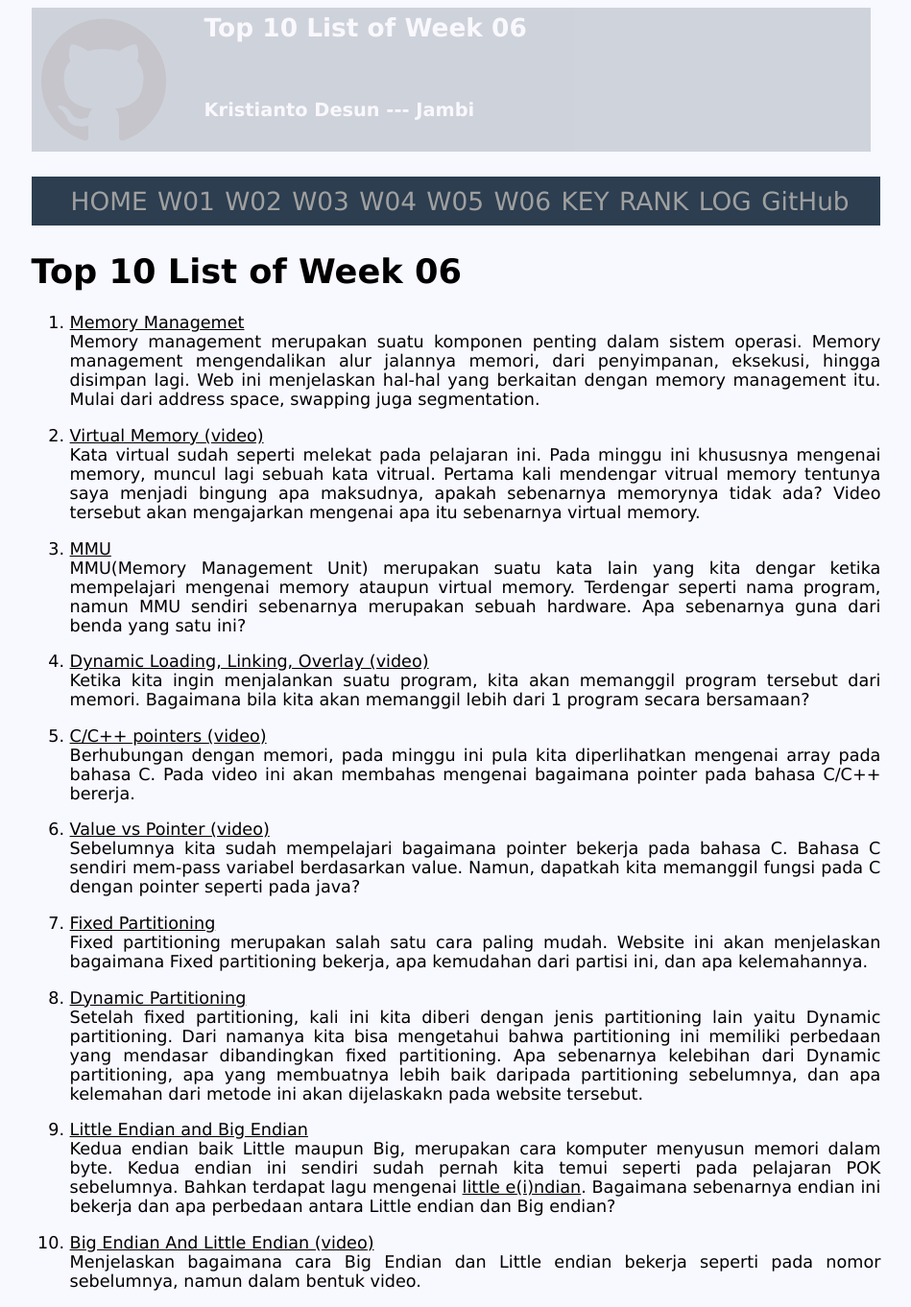
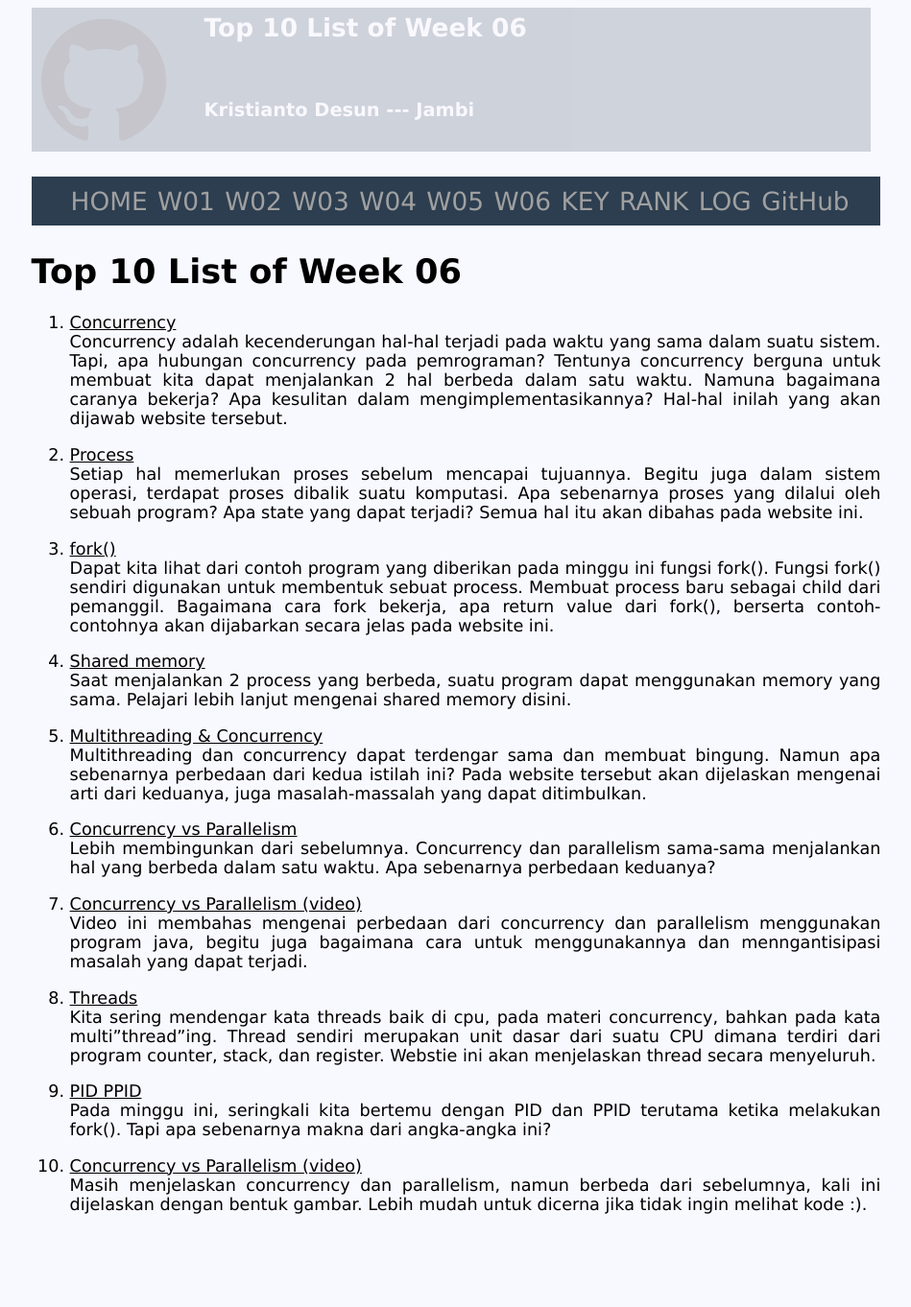
Before and after one commit to KristiantoD/os211, a Jekyll site: the page built from w06.md, in a window 1280 px wide. Shown: the whole page at 96% size, without its empty margins (165-1114 px from the left). Built offline with Jekyll 4.4.1, drawn with Linux system fonts in a browser that asks for light colours; our own code applies the rules of GitHub Pages for plain Markdown files; after the commit the page ends 1282 px from its top, so only the background shows below that.

Commit message:
log, w06

```diff
--- a/w06.md
+++ b/w06.md
@@ -5,46 +5,32 @@ permalink: /W06/
 
 # Top 10 List of Week 06
 
-1. [Memory Managemet](https://www.tutorialspoint.com/Memory-Management)<br>
-Memory management merupakan suatu komponen penting dalam sistem operasi.
-Memory management mengendalikan alur jalannya memori, dari penyimpanan, eksekusi, hingga disimpan lagi.
-Web ini menjelaskan hal-hal yang berkaitan dengan memory management itu. Mulai dari address space, swapping juga segmentation.
+1. [Concurrency](https://sceweb.uhcl.edu/helm/RationalUnifiedProcess/process/workflow/ana_desi/co_cncry.htm)<br>
+Concurrency adalah kecenderungan hal-hal terjadi pada waktu yang sama dalam suatu sistem. Tapi, apa hubungan concurrency pada pemrograman? Tentunya concurrency berguna untuk membuat kita dapat menjalankan 2 hal berbeda dalam satu waktu. Namuna bagaimana caranya bekerja? Apa kesulitan dalam mengimplementasikannya? Hal-hal inilah yang akan dijawab website tersebut.
 
-2. [Virtual Memory (video)](https://www.youtube.com/watch?v=2quKyPnUShQ)<br>
-Kata virtual sudah seperti melekat pada pelajaran ini.
-Pada minggu ini khususnya mengenai memory, muncul lagi sebuah kata vitrual.
-Pertama kali mendengar vitrual memory tentunya saya menjadi bingung apa maksudnya, apakah sebenarnya memorynya tidak ada?
-Video tersebut akan mengajarkan mengenai apa itu sebenarnya virtual memory.
+2. [Process](https://www.studytonight.com/operating-system/operating-system-processes)<br>
+Setiap hal memerlukan proses sebelum mencapai tujuannya. Begitu juga dalam sistem operasi, terdapat proses dibalik suatu komputasi. Apa sebenarnya proses yang dilalui oleh sebuah program? Apa state yang dapat terjadi? Semua hal itu akan dibahas pada website ini.
 
-3. [MMU](https://www.techopedia.com/definition/4768/memory-management-unit-mmu)<br>
-MMU(Memory Management Unit) merupakan suatu kata lain yang kita dengar ketika mempelajari mengenai memory ataupun virtual memory.
-Terdengar seperti nama program, namun MMU sendiri sebenarnya merupakan sebuah hardware. Apa sebenarnya guna dari benda yang satu ini?
+3. [fork()](https://www.csl.mtu.edu/cs4411.ck/www/NOTES/process/fork/create.html)<br>
+Dapat kita lihat dari contoh program yang diberikan pada minggu ini fungsi fork(). Fungsi fork() sendiri digunakan untuk membentuk sebuat process. Membuat process baru sebagai child dari pemanggil. Bagaimana cara fork bekerja, apa return value dari fork(), berserta contoh-contohnya akan dijabarkan secara jelas pada website ini.
 
-4. [Dynamic Loading, Linking, Overlay (video)](https://www.youtube.com/watch?v=lWVQsld8hMI)<br>
-Ketika kita ingin menjalankan suatu program, kita akan memanggil program tersebut dari memori. Bagaimana bila kita akan memanggil lebih dari 1 program secara bersamaan?
+4. [Shared memory](https://www.csl.mtu.edu/cs4411.ck/www/NOTES/process/shm/what-is-shm.html)<br>
+Saat menjalankan 2 process yang berbeda, suatu program dapat menggunakan memory yang sama. Pelajari lebih lanjut mengenai shared memory disini.
 
-5. [C/C++ pointers (video)](https://www.youtube.com/watch?v=h-HBipu_1P0)<br>
-Berhubungan dengan memori, pada minggu ini pula kita diperlihatkan mengenai array pada bahasa C.
-Pada video ini akan membahas mengenai bagaimana pointer pada bahasa C/C++ bererja.
+5. [Multithreading & Concurrency](https://www.educative.io/blog/multithreading-and-concurrency-fundamentals)<br>
+Multithreading dan concurrency dapat terdengar sama dan membuat bingung. Namun apa sebenarnya perbedaan dari kedua istilah ini? Pada website tersebut akan dijelaskan mengenai arti dari keduanya, juga masalah-massalah yang dapat ditimbulkan.
 
-6. [Value vs Pointer (video)](https://www.youtube.com/watch?v=6vifTIRn02g)<br>
-Sebelumnya kita sudah mempelajari bagaimana pointer bekerja pada bahasa C.
-Bahasa C sendiri mem-pass variabel berdasarkan value.
-Namun, dapatkah kita memanggil fungsi pada C dengan pointer seperti pada java?
+6. [Concurrency vs Parallelism](https://medium.com/@itIsMadhavan/concurrency-vs-parallelism-a-brief-review-b337c8dac350)<br>
+Lebih membingunkan dari sebelumnya. Concurrency dan parallelism sama-sama menjalankan hal yang berbeda dalam satu waktu. Apa sebenarnya perbedaan keduanya?
 
-7. [Fixed Partitioning](https://www.javatpoint.com/os-fixed-partitioning)<br>
-Fixed partitioning merupakan salah satu cara paling mudah. Website ini akan menjelaskan bagaimana Fixed partitioning bekerja, apa kemudahan dari partisi ini, dan apa kelemahannya.
+7. [Concurrency vs Parallelism (video)](https://www.youtube.com/watch?v=FChZP09Ba4E)<br>
+Video ini membahas mengenai perbedaan dari concurrency dan parallelism menggunakan program java, begitu juga bagaimana cara untuk menggunakannya dan menngantisipasi masalah yang dapat terjadi.
 
-8. [Dynamic Partitioning](https://www.javatpoint.com/os-dynamic-partitioning)<br>
-Setelah fixed partitioning, kali ini kita diberi dengan jenis partitioning lain yaitu Dynamic partitioning.
-Dari namanya kita bisa mengetahui bahwa partitioning ini memiliki perbedaan yang mendasar dibandingkan fixed partitioning.
-Apa sebenarnya kelebihan dari Dynamic partitioning, apa yang membuatnya lebih baik daripada partitioning sebelumnya, dan apa kelemahan dari metode ini akan dijelaskakn pada website tersebut.
+8. [Threads](https://www.cs.uic.edu/~jbell/CourseNotes/OperatingSystems/4_Threads.html)<br>
+Kita sering mendengar kata threads baik di cpu, pada materi concurrency, bahkan pada kata multi"thread"ing. Thread sendiri merupakan unit dasar dari suatu CPU dimana terdiri dari program counter, stack, dan register. Webstie ini akan menjelaskan thread secara menyeluruh.
 
-9. [Little Endian and Big Endian](https://www.section.io/engineering-education/what-is-little-endian-and-big-endian/)<br>
-Kedua endian baik Little maupun Big, merupakan cara komputer menyusun memori dalam byte.
-Kedua endian ini sendiri sudah pernah kita temui seperti pada pelajaran POK sebelumnya.
-Bahkan terdapat lagu mengenai [little e(i)ndian](https://www.youtube.com/watch?v=k0SkWCCWrF8).
-Bagaimana sebenarnya endian ini bekerja dan apa perbedaan antara Little endian dan Big endian?
+9. [PID PPID](https://delightlylinux.wordpress.com/2012/06/25/what-is-pid-and-ppid/)<br>
+Pada minggu ini, seringkali kita bertemu dengan PID dan PPID terutama ketika melakukan fork(). Tapi apa sebenarnya makna dari angka-angka ini?
 
-10. [Big Endian And Little Endian (video)](https://www.youtube.com/watch?v=9Rgnl4o0Vv8)<br>
-Menjelaskan bagaimana cara Big Endian dan Little endian bekerja seperti pada nomor sebelumnya, namun dalam bentuk video.
+10. [Concurrency vs Parallelism (video)](https://www.youtube.com/watch?v=Y1pgpn2gOSg)<br>
+Masih menjelaskan concurrency dan parallelism, namun berbeda dari sebelumnya, kali ini dijelaskan dengan bentuk gambar. Lebih mudah untuk dicerna jika tidak ingin melihat kode :).
```
Also changed, not shown: w05.md (+21 -34 lines).
